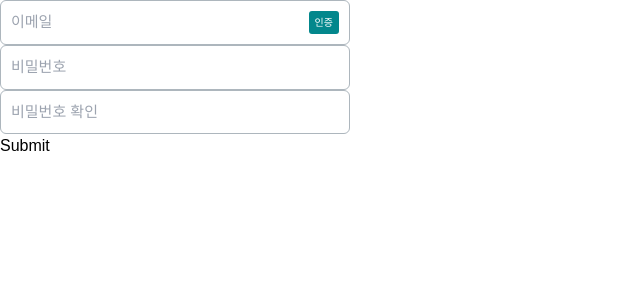
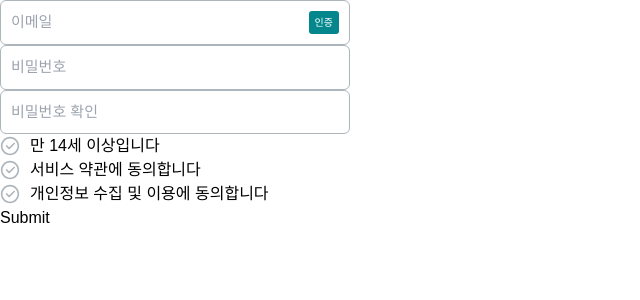
Before and after one commit to AgoraBook/agora-front, a React (Vite) app: page /signup in a window 1280 px wide. Shown: the top 300 px of the page, without its empty margins (0-640 px from the left). Built offline with nearby package versions, Linux system fonts and the light colour scheme; a web font is replaced by a local one.

Commit message:
feat: 회원가입 페이지 내 check field 구현

```diff
--- /dev/null
+++ b/src/assets/icons/check.tsx
@@ -0,0 +1,34 @@
+type CheckSVGProps = {
+  stroke: string;
+};
+
+export const CheckSVG = ({ stroke }: CheckSVGProps) => (
+  <svg
+    width='20'
+    height='20'
+    viewBox='0 0 20 20'
+    fill='none'
+    xmlns='http://www.w3.org/2000/svg'
+  >
+    <g clipPath='url(#clip0_655_2299)'>
+      <path
+        d='M10.0003 18.3334C11.0949 18.3348 12.1789 18.1199 13.1902 17.7011C14.2014 17.2822 15.1199 16.6676 15.8928 15.8926C16.6678 15.1196 17.2824 14.2012 17.7013 13.1899C18.1202 12.1787 18.3351 11.0946 18.3337 10.0001C18.3351 8.90554 18.1201 7.8215 17.7013 6.81027C17.2824 5.79904 16.6678 4.88055 15.8928 4.10759C15.1199 3.3326 14.2014 2.718 13.1902 2.29912C12.1789 1.88024 11.0949 1.66534 10.0003 1.66676C8.90578 1.66536 7.82174 1.88028 6.81051 2.29916C5.79928 2.71804 4.88079 3.33262 4.10783 4.10759C3.33286 4.88055 2.71828 5.79904 2.2994 6.81027C1.88052 7.8215 1.6656 8.90554 1.667 10.0001C1.66558 11.0946 1.88049 12.1787 2.29937 13.1899C2.71825 14.2012 3.33284 15.1196 4.10783 15.8926C4.88079 16.6676 5.79928 17.2821 6.81051 17.701C7.82174 18.1199 8.90578 18.3348 10.0003 18.3334Z'
+        stroke={stroke}
+        strokeWidth='1.66667'
+        strokeLinejoin='round'
+      />
+      <path
+        d='M6.66699 10L9.16699 12.5L14.167 7.5'
+        stroke={stroke}
+        strokeWidth='1.66667'
+        strokeLinecap='round'
+        strokeLinejoin='round'
+      />
+    </g>
+    <defs>
+      <clipPath id='clip0_655_2299'>
+        <rect width='20' height='20' fill='white' />
+      </clipPath>
+    </defs>
+  </svg>
+);
--- /dev/null
+++ b/src/components/signup/check-fields.tsx
@@ -0,0 +1,85 @@
+import { CheckSVG } from '../../assets/icons/check';
+import {
+  ForwardedRef,
+  InputHTMLAttributes,
+  forwardRef,
+  useEffect,
+  useState,
+} from 'react';
+import { useFormContext } from 'react-hook-form';
+
+type FieldProps = {
+  text: string; // label
+  isValid?: boolean;
+} & InputHTMLAttributes<HTMLInputElement>;
+
+const Field = forwardRef(
+  (
+    { text, isValid, ...props }: FieldProps,
+    ref: ForwardedRef<HTMLInputElement>
+  ) => {
+    const [checked, setChecked] = useState<boolean | null>(null);
+    return (
+      <>
+        <div className=' flex items-center gap-2.5 '>
+          <CheckSVG
+            stroke={checked ? '#03878C' : !isValid ? '#ff0000' : '#ADB6BD'}
+          />
+          <label>
+            <input
+              type='checkbox'
+              className='appearance-none'
+              onClick={() => setChecked(!checked)}
+              ref={ref}
+              {...props}
+            />
+            {text}
+          </label>
+        </div>
+      </>
+    );
+  }
+);
+
+const FIELDS_NAME = 'agreement'; // register 인자로 들어갈 name
+
+export const CheckFields = () => {
+  const {
+    register,
+    formState: { errors, isSubmitting },
+  } = useFormContext();
+
+  // text fields가 모두 참, check fields만 거짓일때를 가르기 위한 변수
+  const [fieldValid, setFieldValid] = useState<boolean>();
+
+  useEffect(() => {
+    setFieldValid(
+      !Object.keys(errors).includes(FIELDS_NAME) ||
+        Object.keys(errors).length > 1
+    );
+    console.log(errors);
+  }, [isSubmitting]);
+
+  return (
+    <>
+      <Field
+        {...register(FIELDS_NAME, { required: true })}
+        value='age'
+        text='만 14세 이상입니다'
+        isValid={fieldValid}
+      />
+      <Field
+        {...register(FIELDS_NAME, { required: true })}
+        value='service'
+        text='서비스 약관에 동의합니다'
+        isValid={fieldValid}
+      />
+      <Field
+        {...register(FIELDS_NAME, { required: true })}
+        value='privacy'
+        text='개인정보 수집 및 이용에 동의합니다'
+        isValid={fieldValid}
+      />
+    </>
+  );
+};
--- a/src/pages/signup-page.tsx
+++ b/src/pages/signup-page.tsx
@@ -1,6 +1,7 @@
 import { FieldErrors, FormProvider, useForm } from 'react-hook-form';
 import { useState } from 'react';
 import { TextFields } from '../components/signup/text-fields';
+import { CheckFields } from '../components/signup/check-fields';
 
 type FormInputs = {
   email: string;
@@ -15,6 +16,7 @@ export const SignupPage = () => {
   const methods = useForm<FormInputs>({
     shouldUseNativeValidation: false,
     mode: 'onBlur',
+    criteriaMode: 'firstError',
   });
 
   const formValid = () => {
@@ -34,6 +36,7 @@ export const SignupPage = () => {
       <FormProvider {...methods}>
         <form onSubmit={methods.handleSubmit(formValid, formInvalid)}>
           <TextFields showCode={showCode} setShowCode={setShowCode} />
+          <CheckFields />
           <button type='submit'>Submit</button>
         </form>
       </FormProvider>
```
